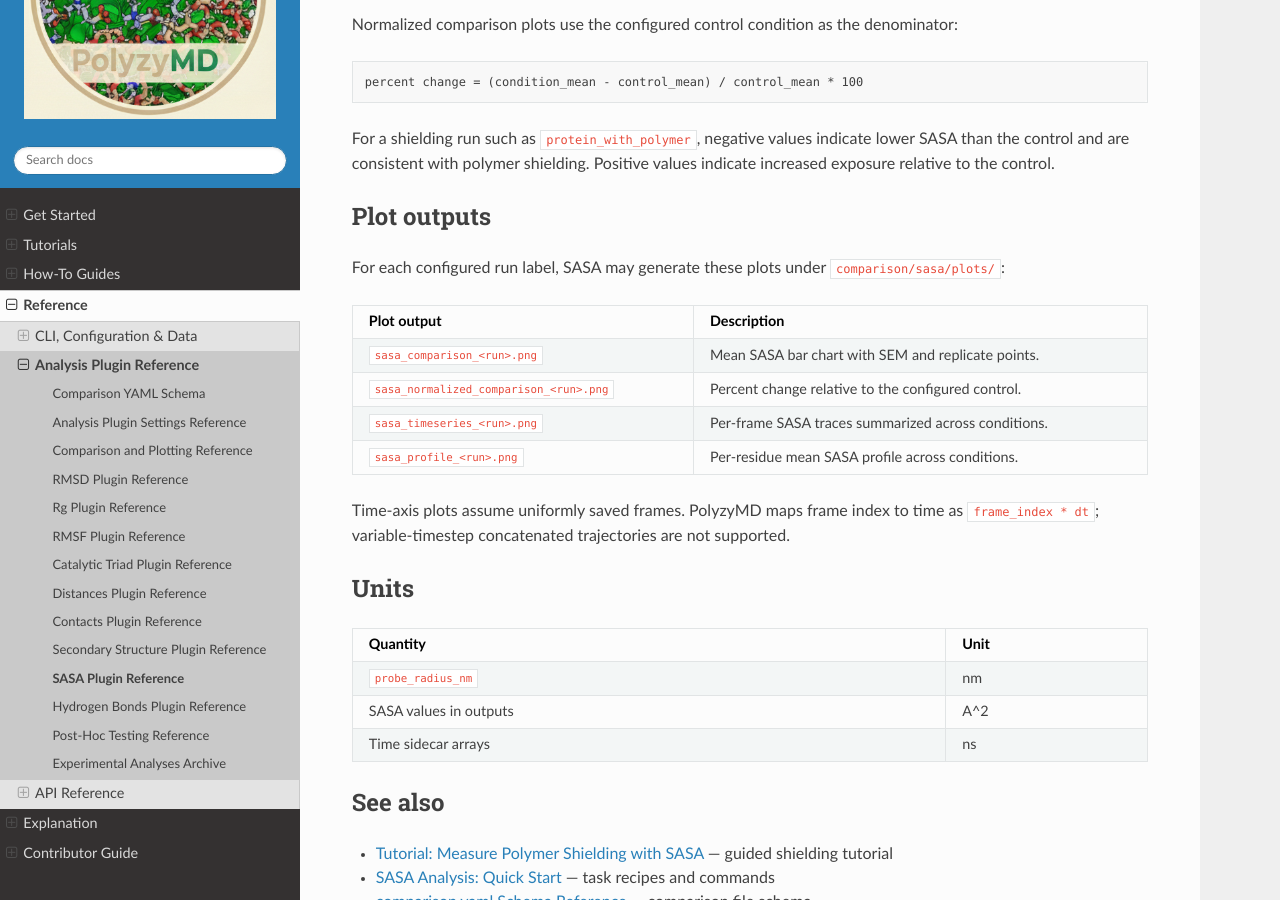
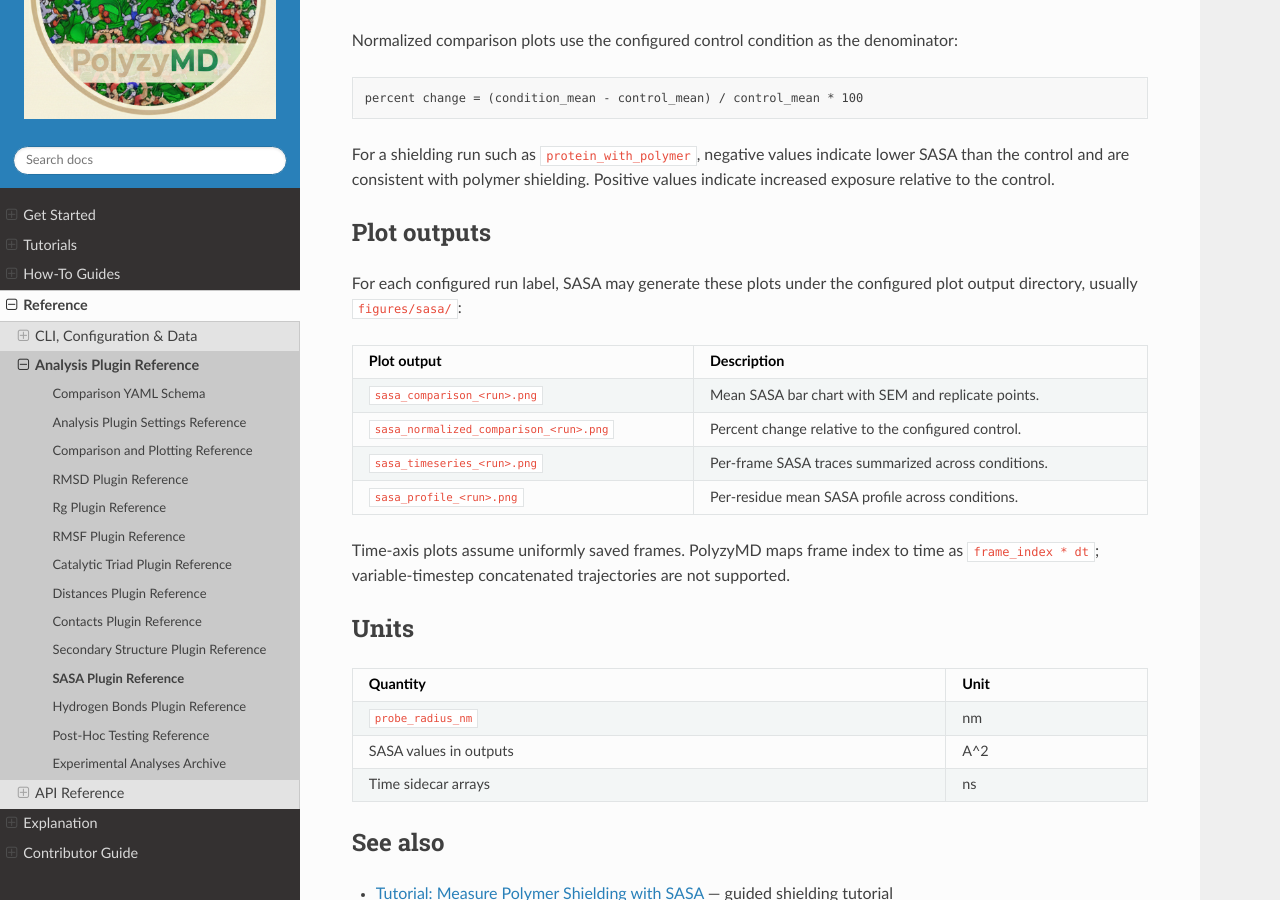
Before and after one commit to joelaforet/polyzymd, a Sphinx documentation site: the page built from docs/source/reference/analysis_sasa_reference.md, in a window 1280 px wide and 900 px high, scrolled down 4658 px. Built offline with Sphinx 7.4.7 and the Read the Docs theme 3.1.0, drawn with Linux system fonts in a browser that asks for light colours; some of the changed text lies outside the part shown.

Commit message:
docs(sasa): correct plot output paths

```diff
--- a/docs/source/reference/analysis_sasa_reference.md
+++ b/docs/source/reference/analysis_sasa_reference.md
@@ -77,7 +77,7 @@ comparison output and plots.
 | Per condition | `analysis/<condition>/sasa/aggregated/result.json` | `ConditionArtifact` envelope with aggregate per-run summaries across replicates. |
 | Per condition sidecars | `analysis/<condition>/sasa/aggregated/sidecars/*.npz` | Aggregate arrays and supporting data, when written. |
 | Cross condition | `comparison/sasa/result.json` | Comparison output with condition summaries, pairwise tests, ANOVA-by-run, rankings, and metadata. |
-| Plots | `comparison/sasa/plots/` | SASA comparison, normalized-control, time-series, and profile plots. |
+| Plots | `figures/sasa/` by default, or the configured plot output directory | SASA comparison, normalized-control, time-series, and profile plots. |
 
 ## Artifact envelope fields
 
@@ -188,8 +188,8 @@ values indicate increased exposure relative to the control.
 
 ## Plot outputs
 
-For each configured run label, SASA may generate these plots under
-`comparison/sasa/plots/`:
+For each configured run label, SASA may generate these plots under the
+configured plot output directory, usually `figures/sasa/`:
 
 | Plot output | Description |
 |-------------|-------------|
```
Also changed, not shown: docs/source/tutorials/sasa_analysis.md (+3 -3 lines).
